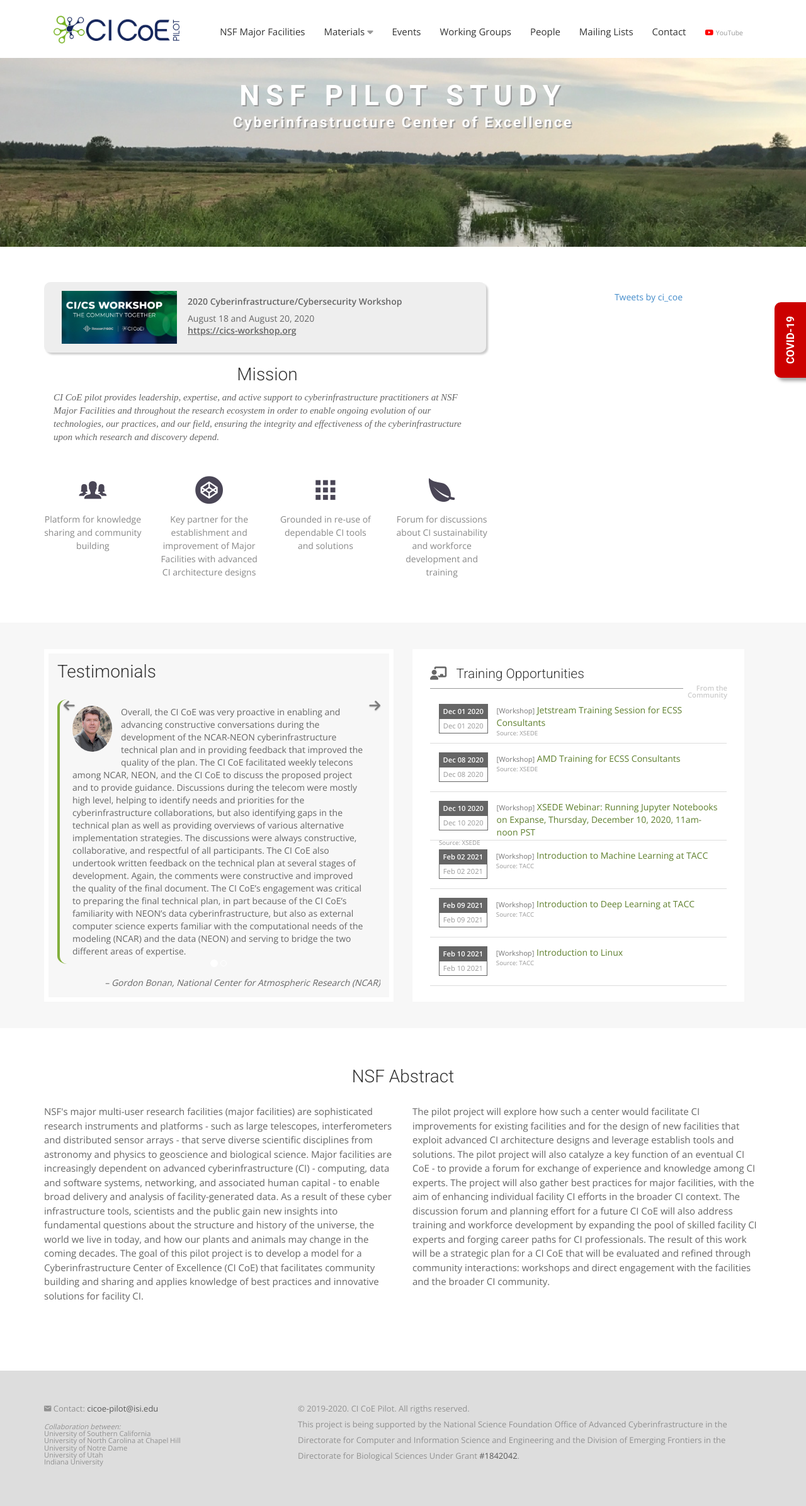
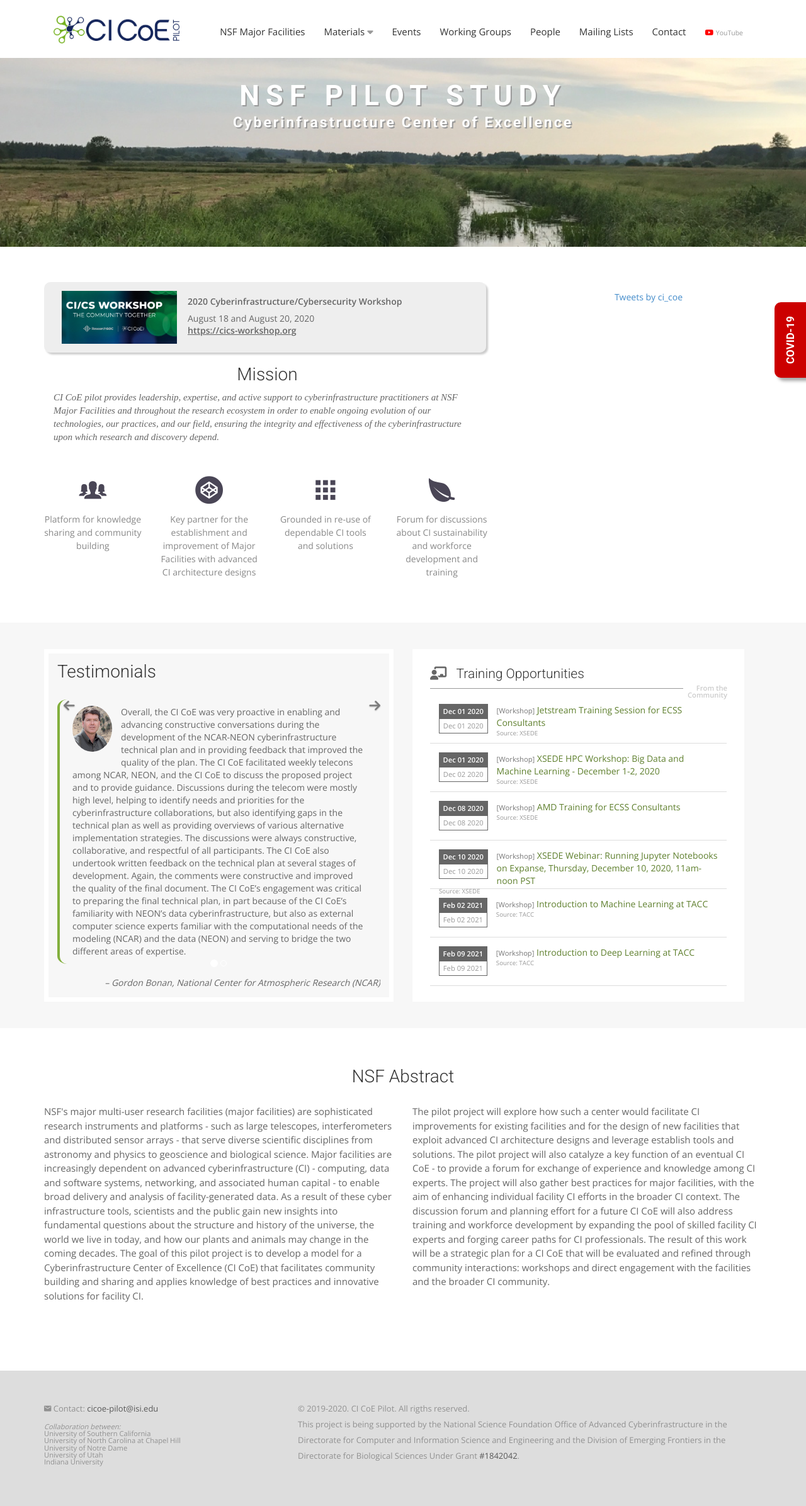
Before and after one commit to cicoe/cicoe.github.io, a Jekyll site: the page built from index.html, in a window 1280 px wide. Shown: the whole page at 63% size. Built offline with Jekyll 4.4.1, drawn with Linux system fonts in a browser that asks for light colours; nearby versions of some CDN libraries; some web fonts are replaced; comment, search, counter and statistics services are not loaded.

Commit message:
updated training events

```diff
--- a/_data/training_opportunities.yml
+++ b/_data/training_opportunities.yml
@@ -5,6 +5,13 @@
   time: ''
   title: Jetstream Training Session for ECSS Consultants
   website: "https://www.xsede.org/web/xup/course-calendar/-/training-user/class/2234/session/3895/register"
+- categroy: Workshop
+  end_date: December 02, 2020
+  source: XSEDE
+  start_date: December 01, 2020
+  time: ''
+  title: 'XSEDE HPC Workshop: Big Data and Machine Learning - December 1-2, 2020'
+  website: "https://www.xsede.org/web/xup/course-calendar/-/training-user/class/2236/session/3897/register"
 - categroy: Workshop
   end_date: December 08, 2020
   source: XSEDE
```
